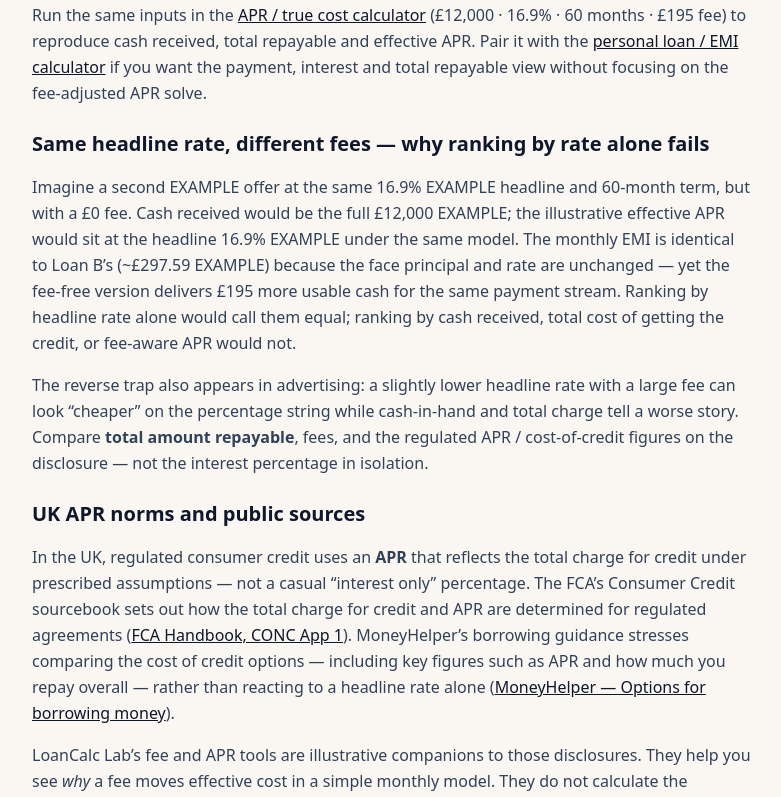
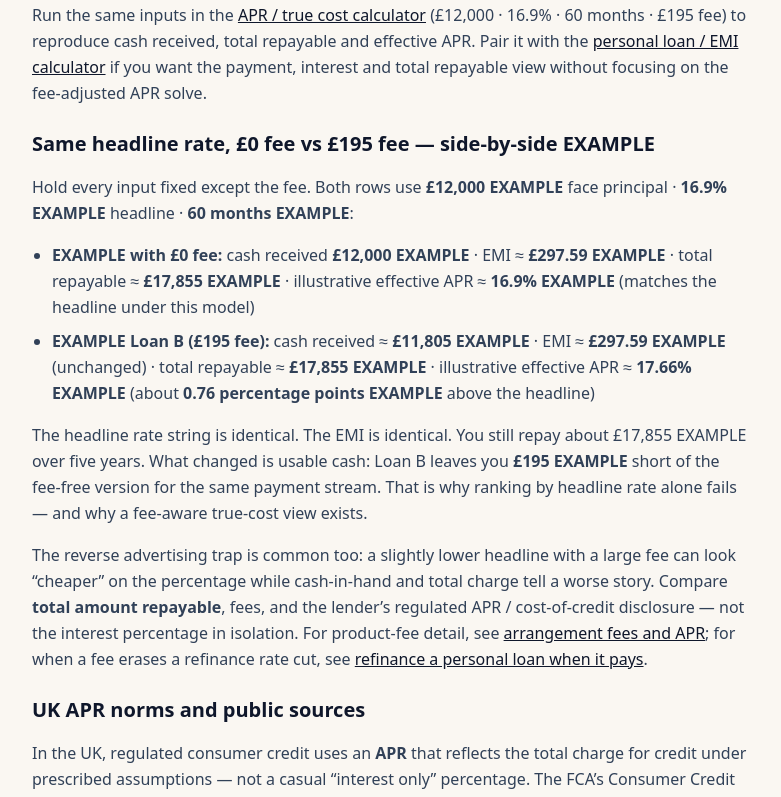
Before and after one commit to Roderz-89/loancalc-lab, a Next.js app: page /guides/fees-apr-true-cost in a window 1280 px wide. Shown: the part 2340-3137 px from the top of the page, without its empty margins (248-1029 px from the left). Built offline with nearby package versions, Linux system fonts and the light colour scheme.

Commit message:
Guide: fees-apr-true-cost — Loan B headline vs true cost with £0 contrast
Side-by-side EXAMPLE (£12,000 · 16.9% · 60 · £195 vs £0 fee); MoneyHelper/FCA;
sibling links; updated 2026-09-21.

```diff
--- a/src/app/guides/fees-apr-true-cost/page.tsx
+++ b/src/app/guides/fees-apr-true-cost/page.tsx
@@ -26,6 +26,7 @@ export default function Page() {
         { href: "/calculators/apr-true-cost", label: "APR / true cost calculator" },
         { href: "/guides/representative-apr", label: "Representative APR explained" },
         { href: "/guides/arrangement-fees-and-apr", label: "Arrangement fees and APR" },
+        { href: "/guides/refinance-when-it-pays", label: "Refinance when it pays" },
         {
           href: "/guides/using-calculators-with-a-lender-illustration",
           label: "Using calculators with a lender illustration",
@@ -164,22 +165,47 @@ export default function Page() {
       </p>
 
       <h2 className="text-xl font-semibold text-slate-900 pt-2">
-        Same headline rate, different fees — why ranking by rate alone fails
+        Same headline rate, £0 fee vs £195 fee — side-by-side EXAMPLE
       </h2>
       <p>
-        Imagine a second EXAMPLE offer at the same 16.9% EXAMPLE headline and 60-month term, but with
-        a £0 fee. Cash received would be the full £12,000 EXAMPLE; the illustrative effective APR
-        would sit at the headline 16.9% EXAMPLE under the same model. The monthly EMI is identical to
-        Loan B’s (~£297.59 EXAMPLE) because the face principal and rate are unchanged — yet the
-        fee-free version delivers £195 more usable cash for the same payment stream. Ranking by
-        headline rate alone would call them equal; ranking by cash received, total cost of getting
-        the credit, or fee-aware APR would not.
+        Hold every input fixed except the fee. Both rows use <strong>£12,000 EXAMPLE</strong> face
+        principal · <strong>16.9% EXAMPLE</strong> headline · <strong>60 months EXAMPLE</strong>:
+      </p>
+      <ul className="list-disc space-y-2 pl-5">
+        <li>
+          <strong>EXAMPLE with £0 fee:</strong> cash received <strong>£12,000 EXAMPLE</strong> · EMI ≈{" "}
+          <strong>£297.59 EXAMPLE</strong> · total repayable ≈ <strong>£17,855 EXAMPLE</strong> ·
+          illustrative effective APR ≈ <strong>16.9% EXAMPLE</strong> (matches the headline under this
+          model)
+        </li>
+        <li>
+          <strong>EXAMPLE Loan B (£195 fee):</strong> cash received ≈ <strong>£11,805 EXAMPLE</strong> ·
+          EMI ≈ <strong>£297.59 EXAMPLE</strong> (unchanged) · total repayable ≈{" "}
+          <strong>£17,855 EXAMPLE</strong> · illustrative effective APR ≈{" "}
+          <strong>17.66% EXAMPLE</strong> (about <strong>0.76 percentage points EXAMPLE</strong> above
+          the headline)
+        </li>
+      </ul>
+      <p>
+        The headline rate string is identical. The EMI is identical. You still repay about £17,855
+        EXAMPLE over five years. What changed is usable cash: Loan B leaves you{" "}
+        <strong>£195 EXAMPLE</strong> short of the fee-free version for the same payment stream. That
+        is why ranking by headline rate alone fails — and why a fee-aware true-cost view exists.
       </p>
       <p>
-        The reverse trap also appears in advertising: a slightly lower headline rate with a large
-        fee can look “cheaper” on the percentage string while cash-in-hand and total charge tell a
-        worse story. Compare <strong>total amount repayable</strong>, fees, and the regulated APR /
-        cost-of-credit figures on the disclosure — not the interest percentage in isolation.
+        The reverse advertising trap is common too: a slightly lower headline with a large fee can
+        look “cheaper” on the percentage while cash-in-hand and total charge tell a worse story.
+        Compare <strong>total amount repayable</strong>, fees, and the lender’s regulated APR /
+        cost-of-credit disclosure — not the interest percentage in isolation. For product-fee detail,
+        see{" "}
+        <Link href="/guides/arrangement-fees-and-apr" className="text-slate-900 underline">
+          arrangement fees and APR
+        </Link>
+        ; for when a fee erases a refinance rate cut, see{" "}
+        <Link href="/guides/refinance-when-it-pays" className="text-slate-900 underline">
+          refinance a personal loan when it pays
+        </Link>
+        .
       </p>
 
       <h2 className="text-xl font-semibold text-slate-900 pt-2">
```
